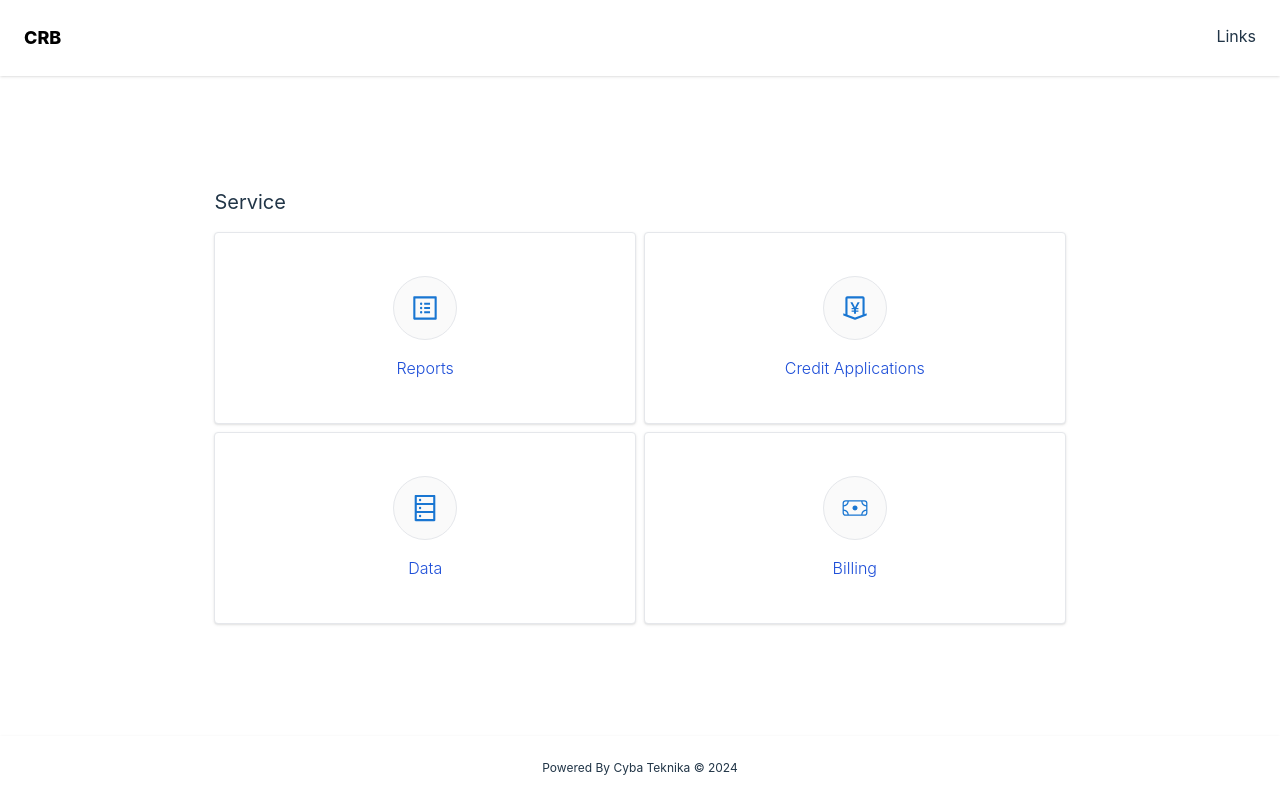
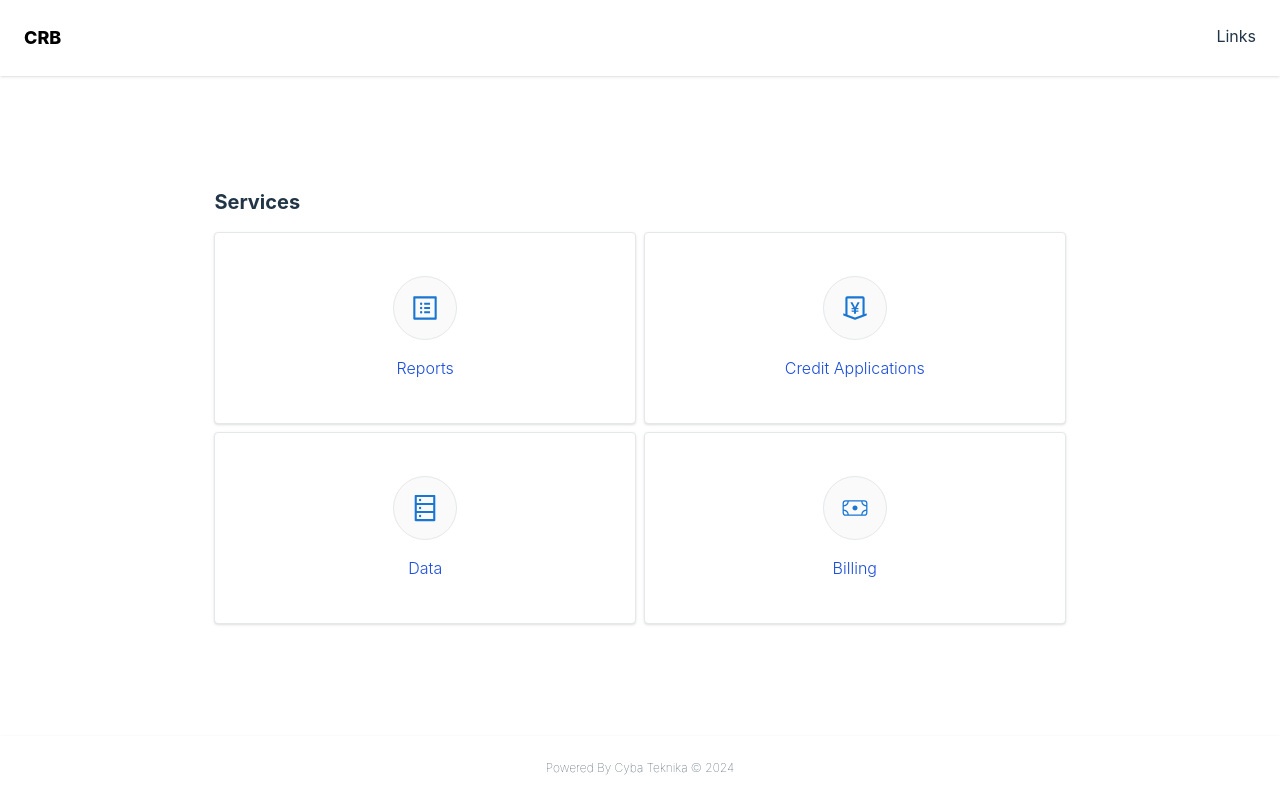
Before and after one commit to jacksonk-dev/crb-ui, a React (Vite) app: page / in a window 1280 px wide. Built offline with nearby package versions, Linux system fonts and the light colour scheme.

Commit message:
Improve font weights

```diff
--- a/src/app/home/index.tsx
+++ b/src/app/home/index.tsx
@@ -4,7 +4,7 @@ import Dashboard from 'src/app/shared/components/dashboard';
 const Home = () => {
   return (
     <div className='flex justify-between w-full h-full items-center'>
-      <Dashboard title="Service" links={links} />
+      <Dashboard title="Services" links={links} />
     </div>
   );
 };
--- a/src/app/root/footer/index.tsx
+++ b/src/app/root/footer/index.tsx
@@ -1,3 +1,3 @@
-const Footer = () => <div className="text-xs bg-white shadow p-6 w-full flex justify-center">Powered By Cyba Teknika &copy; {(new Date()).getFullYear()}</div>;
+const Footer = () => <div className="text-xs bg-white shadow p-6 w-full flex justify-center font-thin">Powered By Cyba Teknika &copy; {(new Date()).getFullYear()}</div>;
 
 export default Footer;
--- a/src/app/shared/components/dashboard/index.tsx
+++ b/src/app/shared/components/dashboard/index.tsx
@@ -8,7 +8,7 @@ const Dashboard = ({ title, links }: { links: Array<AppLink>, title?: string })
       <div className='md:max-w-[70%] m-auto'>
         {
           title &&
-          <h3 className='mb-4 text-xl'>{title}</h3>
+          <h3 className='mb-4 text-xl font-bold'>{title}</h3>
         }
         <div className={`m-auto grid grid-cols-2 ${links?.length < 5 ? 'md:grid-cols-2' : 'md:grid-cols-3'} gap-2`}>
           {
```
